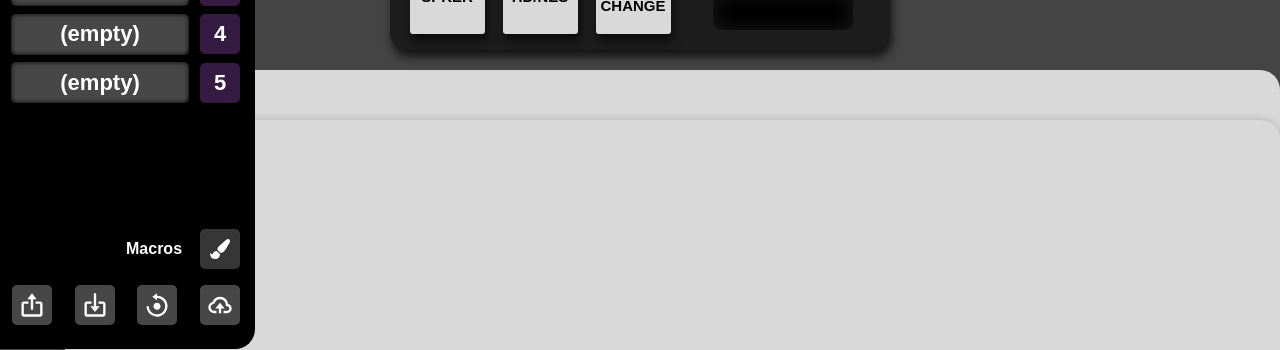
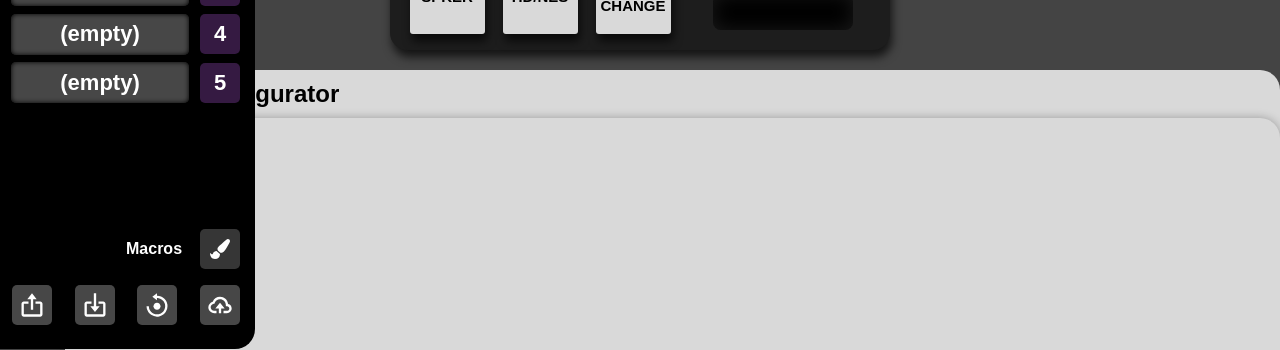
Before and after one commit to anpapag1/kommpad, a React (Vite) app: page / in a window 1280 px wide. Shown: the part 450-800 px from the top of the page. Built offline with nearby package versions, Linux system fonts and the light colour scheme.

Commit message:
settings title and icon set

```diff
--- a/src/main.jsx
+++ b/src/main.jsx
@@ -8,6 +8,6 @@ ReactDOM.createRoot(document.getElementById("root")).render(
   <React.StrictMode>
     <App />
     <Sidebar />
-    <Settings />
+    <Settings value='Button configurator' />
   </React.StrictMode>,
 );
--- a/src/settings.css
+++ b/src/settings.css
@@ -1,7 +1,7 @@
 .settings{
     position: absolute;
     height: 280px;
-    bottom: 0px;
+    bottom: -200px;
     right: 0px;
     left: 65px;
     background-color: #D9D9D9;
@@ -11,14 +11,42 @@
     align-items: center;
     flex-direction: column;
     display: flex;
+    transition: bottom 0.3s ease;
+}
+
+.settings.open {
+    bottom: 0px;
 }
 
 .border {
-    margin-top: 50px;
-    box-shadow: 0 0 10px rgba(0, 0, 0, 0.185);
+    width: 100%;
+    height: 100%;
     border-top-left-radius: 20px;
     border-top-right-radius: 20px;
+    box-shadow: 0px 0px 10px #00000048;
+
+}
+
+.settingsHeader {
     display: flex;
+    align-items: center;
     width: 100%;
-    height: 100%;
+    padding: 10px;
 }
+
+.settingsTitle {
+    font-size: 24px;
+    margin-left: 10px;
+    color: #000;
+    font-family: 'Outfit', sans-serif;
+    font-weight: 600;
+
+}
+
+.settingsIcon {
+    display: flex;
+    align-items: center;
+    justify-content: center;
+    font-size: 27px;
+    margin-left: 12px;
+}
--- a/src/settings.jsx
+++ b/src/settings.jsx
@@ -1,10 +1,23 @@
-import React from 'react';
+import React, { useState } from 'react';
 import './settings.css';
+import { TbKeyboard } from "react-icons/tb";
 
 
-function Settings () {
+function Settings(text) {
+    const [open, setShow] = useState(true);
+
     return (
-        <div className='settings'>
+        <div
+            className={`settings ${open ? 'open' : ''}`}
+            onMouseEnter={() => setShow(true)}
+            // onMouseLeave={() => setShow(false)}
+        >
+            <div className='settingsHeader'>
+                <div className='settingsIcon'>
+                    <TbKeyboard />
+                </div>
+                <div className='settingsTitle'>{text.value}</div>
+            </div>
             <div className='border'>
 
             </div>
```
